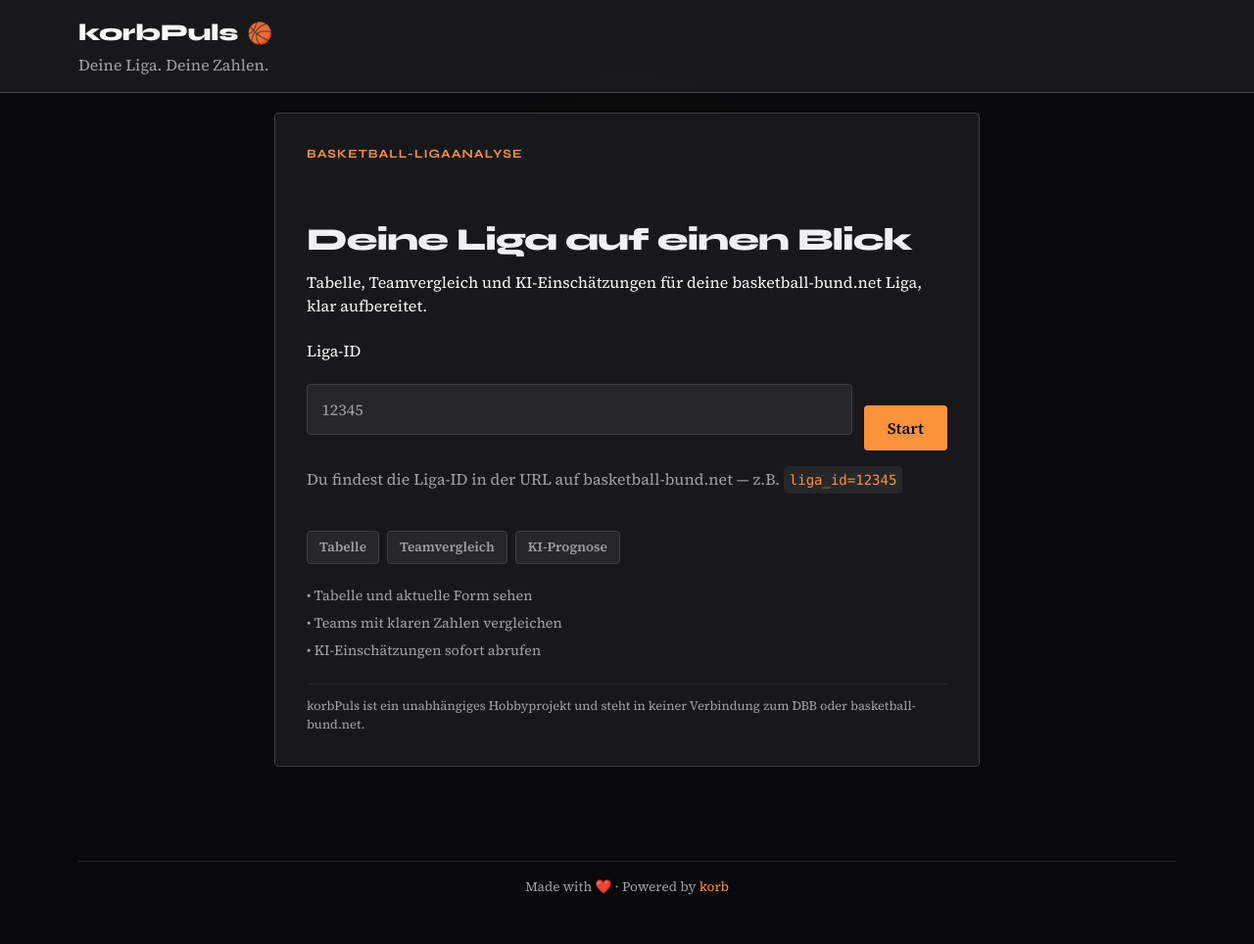
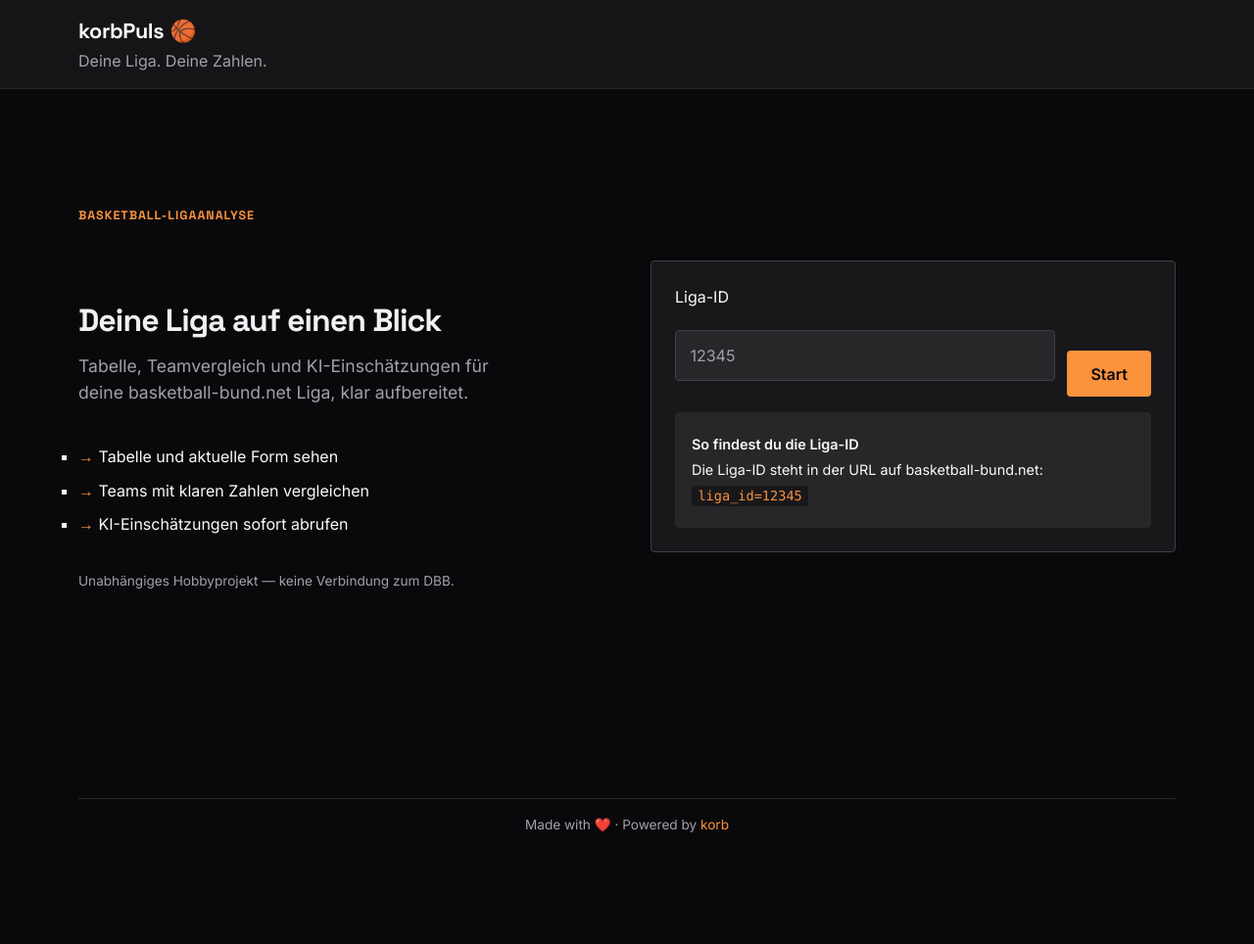
Before and after one commit to malvavisc0/korbpuls, a FastAPI app: page / in a window 1280 px wide. Shown: the whole page at 98% size. After the commit the page ends 850 px from the top, so only its background shows below. Run offline with FastAPI, Linux system fonts and the light colour scheme; some libraries are stand-ins or nearby versions.

Commit message:
more polished ui/ux

```diff
--- a/src/korbpuls/static/app.css
+++ b/src/korbpuls/static/app.css
@@ -20,8 +20,8 @@
     --kp-ai-soft: rgba(167,139,250,0.08);
     --kp-radius: 0.25rem;
     --kp-shadow: 0 1px 2px rgba(0,0,0,0.3);
-    --kp-font-display: 'Syne', sans-serif;
-    --kp-font-body: 'Source Serif 4', serif;
+    --kp-font-display: 'Space Grotesk', sans-serif;
+    --kp-font-body: 'Inter', sans-serif;
 
     /* Pico overrides — dark theme */
     --pico-font-size: 16px;
@@ -88,8 +88,10 @@ body, p, td, th, input, button, select, textarea, .stat-card__detail,
     position: sticky;
     top: 0;
     z-index: 20;
-    background: var(--kp-surface);
-    border-bottom: 1px solid var(--kp-border);
+    background: rgba(24, 24, 27, 0.85);
+    backdrop-filter: blur(12px);
+    -webkit-backdrop-filter: blur(12px);
+    border-bottom: 1px solid var(--kp-border-subtle);
 }
 
 .site-header__inner,
@@ -116,15 +118,19 @@ body, p, td, th, input, button, select, textarea, .stat-card__detail,
 }
 
 .brand__mark {
-    font-weight: 800;
-    font-size: 1.5rem;
+    font-weight: 700;
+    font-size: 1.35rem;
     letter-spacing: -0.02em;
+    display: inline-flex;
+    align-items: center;
+    gap: 0.4rem;
 }
 
-.brand__icon {
-    font-style: normal;
-    font-size: 1.3rem;
-    margin-left: 0.15rem;
+.brand__svg {
+    width: 26px;
+    height: 26px;
+    color: var(--kp-accent);
+    flex-shrink: 0;
 }
 
 .brand__tagline {
@@ -214,29 +220,58 @@ body, p, td, th, input, button, select, textarea, .stat-card__detail,
     min-height: calc(100vh - 12rem);
     display: grid;
     align-items: center;
+    padding: 2rem 0;
 }
 
-/* Faint radial glow behind hero card */
-.hero::before {
-    content: '';
-    position: absolute;
-    top: 30%;
-    left: 50%;
-    width: 500px;
-    height: 500px;
-    transform: translate(-50%, -50%);
-    background: radial-gradient(circle, rgba(251,146,60,0.08) 0%, transparent 70%);
-    pointer-events: none;
-    z-index: 0;
+.hero-grid {
+    display: grid;
+    grid-template-columns: 1fr 1fr;
+    gap: 3rem;
+    align-items: center;
 }
 
-.hero > * { position: relative; z-index: 1; }
+@media (max-width: 768px) {
+    .hero-grid {
+        grid-template-columns: 1fr;
+        gap: 2rem;
+    }
+}
 
-.hero-card { display: grid; gap: 1.4rem; padding: 2rem; }
+.hero__content { display: grid; gap: 1rem; }
 
-.hero__content { display: grid; gap: 0.8rem; }
+.hero__lead {
+    font-size: 1.1rem;
+    color: var(--kp-text-secondary);
+    max-width: 40ch;
+}
 
-.hero__content p { max-width: 40rem; margin-bottom: 0; }
+.benefit-list {
+    list-style: none;
+    padding: 0;
+    margin: 0.5rem 0;
+    display: grid;
+    gap: 0.4rem;
+}
+
+.benefit-list li::before {
+    content: '→ ';
+    color: var(--kp-accent);
+}
+
+.hero__trust {
+    font-size: 0.85rem;
+    color: var(--kp-text-secondary);
+    margin-top: 0.5rem;
+}
+
+.hero__form-panel {
+    background: var(--kp-surface);
+    border: 1px solid var(--kp-border);
+    border-radius: var(--kp-radius);
+    padding: 1.5rem;
+    display: grid;
+    gap: 1rem;
+}
 
 .hero-form { display: grid; gap: 1rem; }
 
@@ -245,6 +280,30 @@ body, p, td, th, input, button, select, textarea, .stat-card__detail,
     grid-template-columns: minmax(0, 1fr) auto;
     gap: 0.75rem;
     align-items: end;
+}
+
+.liga-id-helper {
+    background: var(--kp-surface-elevated);
+    border: 1px solid var(--kp-border-subtle);
+    border-radius: var(--kp-radius);
+    padding: 1rem;
+    font-size: 0.9rem;
+}
+
+.liga-id-helper__title {
+    font-weight: 600;
+    margin-bottom: 0.4rem;
+    color: var(--kp-text);
+}
+
+.liga-id-helper p { margin: 0.3rem 0; }
+
+.liga-id-helper code {
+    display: inline-block;
+    padding: 0.15rem 0.4rem;
+    background: var(--kp-surface);
+    border-radius: 4px;
+    font-size: 0.85rem;
 }
 
 .hero-form button,
--- a/src/korbpuls/templates/base.html
+++ b/src/korbpuls/templates/base.html
@@ -5,7 +5,7 @@
     <meta name="viewport" content="width=device-width, initial-scale=1.0">
     <link rel="preconnect" href="https://fonts.googleapis.com">
     <link rel="preconnect" href="https://fonts.gstatic.com" crossorigin>
-    <link href="https://fonts.googleapis.com/css2?family=Syne:wght@700;800&family=Source+Serif+4:ital,opsz,wght@0,8..60,400;0,8..60,600;1,8..60,400&display=swap" rel="stylesheet">
+    <link href="https://fonts.googleapis.com/css2?family=Space+Grotesk:wght@500;700&family=Inter:wght@400;500;600&display=swap" rel="stylesheet">
     <link
         rel="stylesheet"
         href="https://cdn.jsdelivr.net/npm/@picocss/pico@2/css/pico.min.css"
--- a/src/korbpuls/templates/index.html
+++ b/src/korbpuls/templates/index.html
@@ -3,17 +3,24 @@
 {% block title %}korbPuls — Deine Liga. Deine Zahlen.{% endblock %}
 
 {% block main %}
-<section class="hero page--narrow">
-    <article class="hero-card">
+<section class="hero">
+    <div class="hero-grid">
         <div class="hero__content">
             <p class="eyebrow">Basketball-Ligaanalyse</p>
             <h1>Deine Liga auf einen Blick</h1>
-            <p>
+            <p class="hero__lead">
                 Tabelle, Teamvergleich und KI-Einschätzungen für deine
                 basketball-bund.net Liga, klar aufbereitet.
             </p>
+            <ul class="benefit-list">
+                <li>Tabelle und aktuelle Form sehen</li>
+                <li>Teams mit klaren Zahlen vergleichen</li>
+                <li>KI-Einschätzungen sofort abrufen</li>
+            </ul>
+            <p class="hero__trust">Unabhängiges Hobbyprojekt — keine Verbindung zum DBB.</p>
         </div>
 
+        <div class="hero__form-panel">
             <form class="hero-form" method="POST" action="/">
                 <label for="ligaid">Liga-ID</label>
                 <div class="form-row">
@@ -27,28 +34,13 @@
                     >
                     <button type="submit" class="primary-cta">Start</button>
                 </div>
-            <p class="hint">
-                Du findest die Liga-ID in der URL auf basketball-bund.net —
-                z.B. <code>liga_id=12345</code>
-            </p>
             </form>
-
-        <div class="feature-chips">
-            <span class="chip">Tabelle</span>
-            <span class="chip">Teamvergleich</span>
-            <span class="chip">KI-Prognose</span>
+            <div class="liga-id-helper">
+                <p class="liga-id-helper__title">So findest du die Liga-ID</p>
+                <p>Die Liga-ID steht in der URL auf basketball-bund.net:</p>
+                <p><code>liga_id=12345</code></p>
             </div>
-
-        <div class="benefit-bullets">
-            <p>• Tabelle und aktuelle Form sehen</p>
-            <p>• Teams mit klaren Zahlen vergleichen</p>
-            <p>• KI-Einschätzungen sofort abrufen</p>
         </div>
-
-        <p class="disclaimer">
-            korbPuls ist ein unabhängiges Hobbyprojekt und steht in
-            keiner Verbindung zum DBB oder basketball-bund.net.
-        </p>
-    </article>
+    </div>
 </section>
 {% endblock %}
--- a/src/korbpuls/templates/schedule.html
+++ b/src/korbpuls/templates/schedule.html
@@ -18,9 +18,11 @@
             <a href="/liga/{{ ligaid }}/{{ liga_slug }}/prognose" class="segmented-nav__tab">KI-Prognose</a>
             {% endif %}
         </div>
+        {% if not is_finished %}
         <form class="inline-form" method="POST" action="/liga/{{ ligaid }}/aktualisieren">
             <button type="submit" class="refresh-button">↻ Neu laden</button>
         </form>
+        {% endif %}
     </nav>
 
     <section class="table-shell">
```
Also changed, not shown: other parts of src/korbpuls/static/app.css (+33 -16 lines), src/korbpuls/presenters.py (+37 -10 lines), src/korbpuls/templates/prediction.html (+15 -9 lines), src/korbpuls/templates/standings.html (+9 -10 lines). Lines whose indentation alone changed are shown as unchanged.
